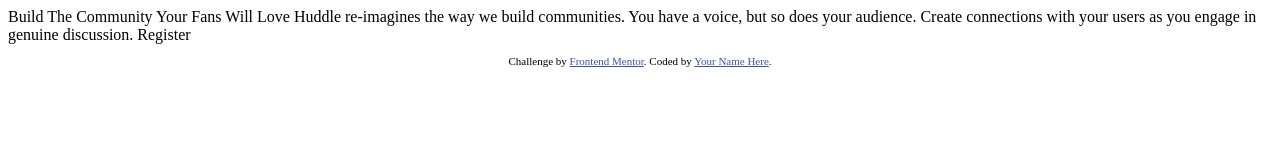
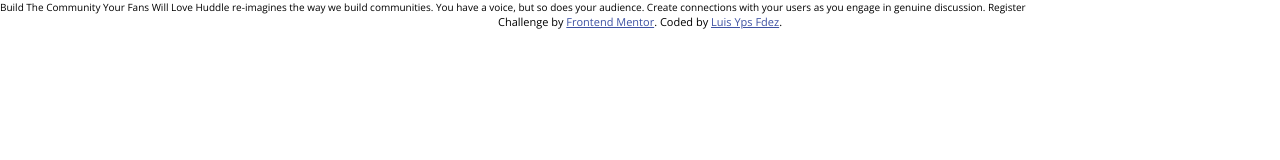
Before and after one commit to azyepes/huddle-landing-page-with-single-introductory-section-master, a plain HTML site: page index.html in a window 1280 px wide. Drawn offline with nearby package versions, Linux system fonts and the light colour scheme.

Commit message:
Small change

```diff
--- a/index.html
+++ b/index.html
@@ -2,17 +2,12 @@
 <html lang="en">
 <head>
   <meta charset="UTF-8">
-  <meta name="viewport" content="width=device-width, initial-scale=1.0"> <!-- displays site properly based on user's device -->
-
+  <meta name="viewport" content="width=device-width, initial-scale=1.0">
+  <meta http-equiv="X-UA-Compatible" content="ie=edge">
+  <link rel="stylesheet" href="./style.css">
+  <link href="https://fonts.googleapis.com/css2?family=Open+Sans&display=swap" rel="stylesheet">
   <link rel="icon" type="image/png" sizes="32x32" href="./images/favicon-32x32.png">
-
   <title>Frontend Mentor | Huddle landing page with single introductory section</title>
-
-  <!-- Feel free to remove these styles or customise in your own stylesheet 👍 -->
-  <style>
-    .attribution { font-size: 11px; text-align: center; }
-    .attribution a { color: hsl(228, 45%, 44%); }
-  </style>
 </head>
 <body>
 
@@ -26,7 +21,7 @@
   <footer>
     <p class="attribution">
       Challenge by <a href="https://www.frontendmentor.io?ref=challenge" target="_blank">Frontend Mentor</a>.
-      Coded by <a href="#">Your Name Here</a>.
+      Coded by <a href="https://github.com/azyepes" target="_blank">Luis Yps Fdez</a>.
     </p>
   </footer>
 </body>
--- /dev/null
+++ b/style.css
@@ -0,0 +1,24 @@
+:root {
+    --violet: hsl(257, 40%, 49%);
+    --soft-magenta: hsl(300, 69%, 71%);
+}
+
+* {
+    box-sizing: border-box;
+    padding: 0;
+    margin: 0;
+}
+
+html {
+    font-size: 62.5%;
+    font-family: 'Open Sans', sans-serif;
+}
+
+footer {
+    font-size: 1.1rem;
+    text-align: center;
+}
+
+footer a {
+    color: hsl(228, 45%, 44%);
+}
```
